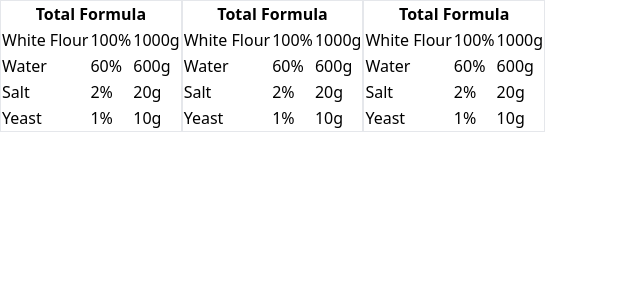
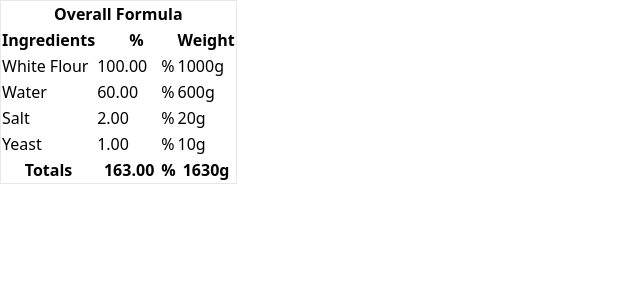
Before and after one commit to scottross123/bread-builder, a React (Vite) app: page / in a window 1280 px wide. Shown: the top 300 px of the page, without its empty margins (0-640 px from the left). Built offline with nearby package versions, Linux system fonts and the light colour scheme.

Commit message:
overalltable component

```diff
--- /dev/null
+++ b/src/components/BreadFormula/BreadFormula.tsx
@@ -0,0 +1,11 @@
+import OverallTable from "./OverallTable";
+
+const BreadFormula = () => {
+    return (
+        <div className="flex">
+            <OverallTable />
+        </div>
+    );
+};
+
+export default BreadFormula;
--- /dev/null
+++ b/src/components/BreadFormula/FormulaRow.tsx
@@ -0,0 +1,7 @@
+const FormulaRow = () => {
+    return (
+        <tr>
+
+        </tr>
+    );
+}
--- /dev/null
+++ b/src/components/BreadFormula/OverallTable.tsx
@@ -0,0 +1,57 @@
+import { ChangeEvent, useState } from "react";
+
+const OverallTable = () => {
+    const innerCellStyling = "w-16 inline-block"
+    const [ratio, setRatio] = useState<number>(60);
+
+    const handleChange = (e: ChangeEvent<HTMLInputElement>) => {
+        const value = parseInt(e.target?.value);
+        setRatio(value);
+    }
+
+    return (
+        <table className="border-collapse border">
+            <thead>
+                <tr>
+                    <th colSpan={3}>Overall Formula</th>
+                </tr>
+                <tr>
+                    <th>Ingredients</th>
+                    <th>%</th>
+                    <th>Weight</th>
+                </tr>
+            </thead>
+            <tbody>
+                <tr>
+                    <td>White Flour</td>
+                    <td><div className={innerCellStyling}>100.00</div>%</td>
+                    <td>1000g</td>
+                </tr>
+                <tr>
+                    <td>Water</td>
+                    <td><input className={innerCellStyling} type="number" value={ratio + ".00"} onChange={handleChange} />%</td>
+                    <td>{ratio * 10}g</td>
+                </tr>
+                <tr>
+                    <td>Salt</td>
+                    <td><input className={innerCellStyling} type="number" value="2.00" />%</td>
+                    <td>20g</td>
+                </tr>
+                <tr>
+                    <td>Yeast</td>
+                    <td><input className={innerCellStyling} type="number" value="1.00" />%</td>
+                    <td>10g</td>
+                </tr>
+            </tbody>
+            <tfoot>
+                <tr>
+                    <th>Totals</th>
+                    <th><div className={innerCellStyling}>163.00</div>%</th>
+                    <th>1630g</th>
+                </tr>
+            </tfoot>
+        </table>
+    );
+}
+
+export default OverallTable;
--- a/src/components/FormulaTable.tsx
+++ /dev/null
@@ -1,35 +0,0 @@
-const FormulaTable = () => {
-    return (
-        <table className="border-collapse border b">
-            <thead>
-                <tr>
-                    <th colSpan={3}>Total Formula</th>
-                </tr>
-            </thead>
-            <tbody>
-                <tr>
-                    <td>White Flour</td>
-                    <td>100%</td>
-                    <td>1000g</td>
-                </tr>
-                <tr>
-                    <td>Water</td>
-                    <td>60%</td>
-                    <td>600g</td>
-                </tr>
-                <tr>
-                    <td>Salt</td>
-                    <td>2%</td>
-                    <td>20g</td>
-                </tr>
-                <tr>
-                    <td>Yeast</td>
-                    <td>1%</td>
-                    <td>10g</td>
-                </tr>
-            </tbody>
-        </table>
-    );
-};
-
-export default FormulaTable;
--- a/src/pages/EditRecipePage.tsx
+++ b/src/pages/EditRecipePage.tsx
@@ -1,11 +1,9 @@
-import FormulaTable from "../components/FormulaTable";
+import BreadFormula from "../components/BreadFormula/BreadFormula";
 
 const EditRecipePage = () => {
     return (
-        <div className="flex">
-            <FormulaTable />
-            <FormulaTable />
-            <FormulaTable />
+        <div>
+            <BreadFormula />
         </div>
     );
 };
--- a/vite.config.ts
+++ b/vite.config.ts
@@ -5,3 +5,5 @@ import react from "@vitejs/plugin-react";
 export default defineConfig({
     plugins: [react()],
 });
+
+// TODO add type checker plugin
```
